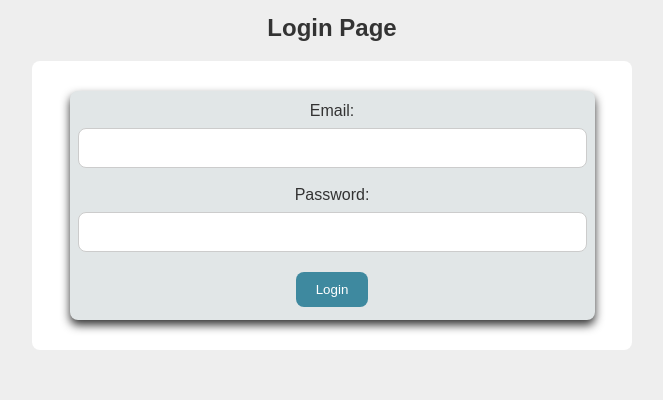
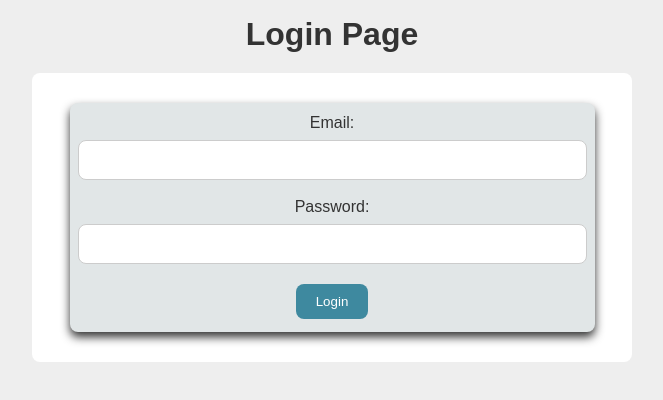
Before and after one commit to Karam-08/Promotional-Website, a website: page public/login.html in a window 1280 px wide. Shown: the whole page, without its empty margins (308-971 px from the left). Drawn offline with Linux system fonts and the light colour scheme.

Commit message:
h2 to h1

```diff
--- a/public/login.html
+++ b/public/login.html
@@ -8,7 +8,7 @@
 </head>
 <body>
     <main class="container">
-        <h2>Login Page</h2>
+        <h1>Login Page</h1>
         <section class="card">
             <form method="POST" action="/auth/login" id="login-form">
                 <div id="form">
```
